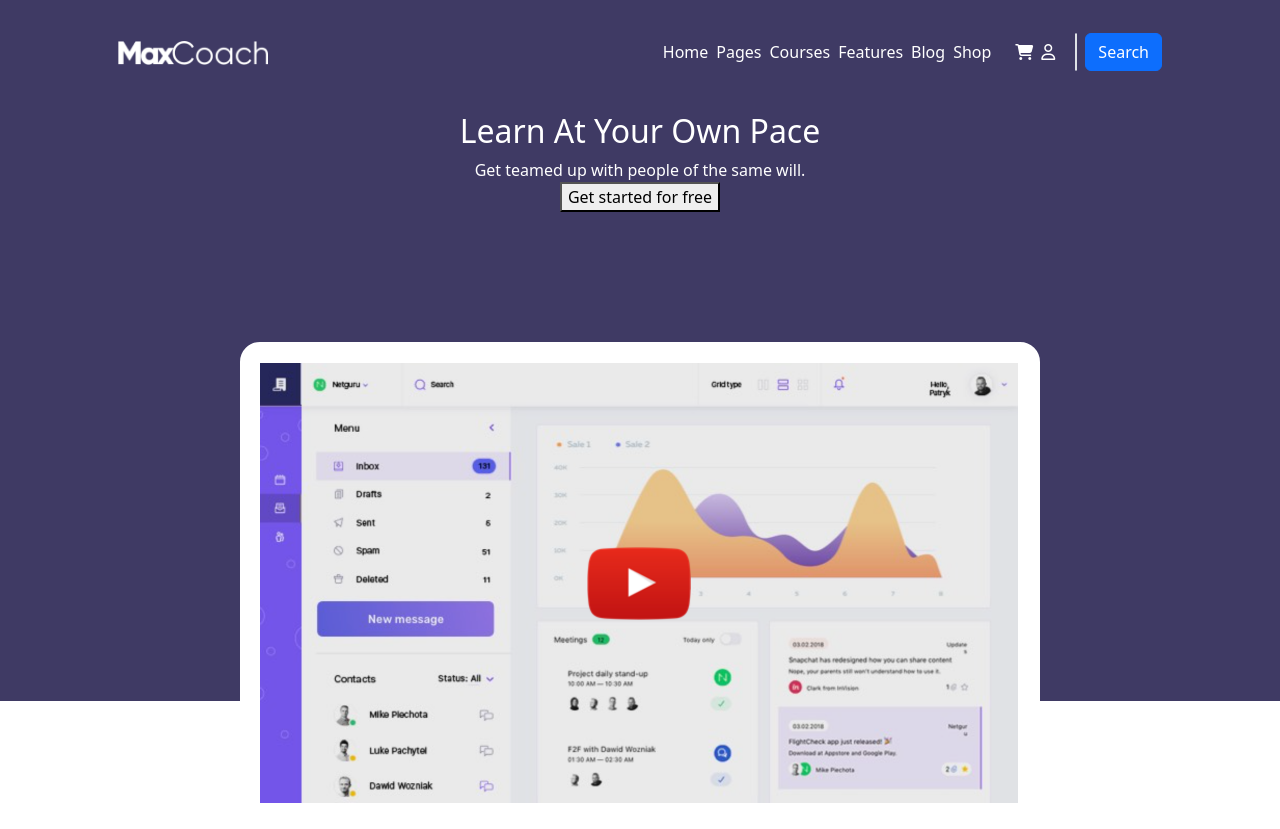
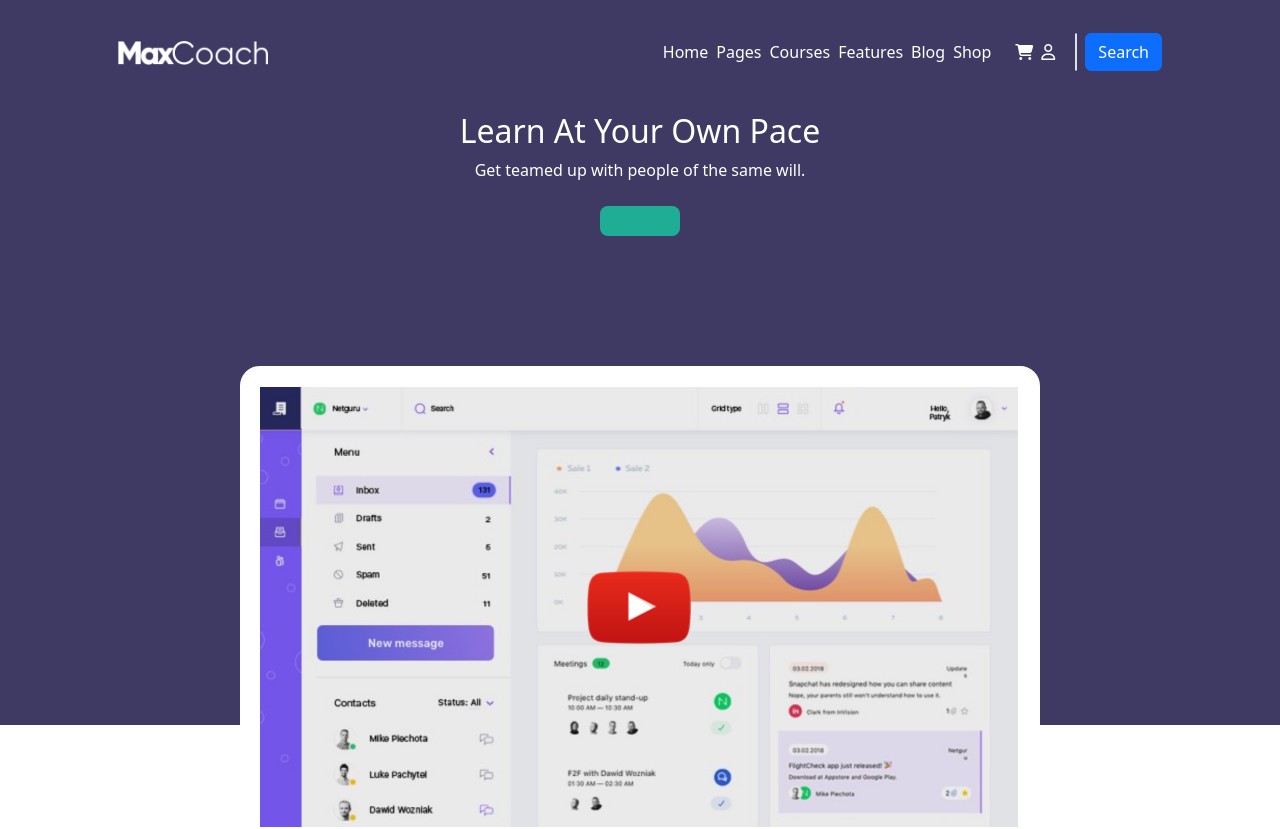
Before and after one commit to iaio998/proj-html-vuejs, a Vue app: page / in a window 1280 px wide. Shown: the top 829 px of the page. Built offline with nearby package versions, Linux system fonts and the light colour scheme.

Commit message:
Created general button component

```diff
--- /dev/null
+++ b/src/components/ButtonComponent.vue
@@ -0,0 +1,26 @@
+<template>
+  <button>{{ text }}</button>
+</template>
+
+<script>
+export default {
+  name: "ButtonComponent",
+  props: {
+    text: String,
+  },
+};
+</script>
+
+<style lang="scss" scoped>
+@use "../assets/style/partials/variables" as *;
+
+button {
+  font-weight: bold;
+  color: white;
+  background-color: $color-marker;
+  border: 0;
+  box-shadow: 0;
+  padding: 15px 40px;
+  border-radius: 8px;
+}
+</style>
--- a/src/components/header/HeaderComponent.vue
+++ b/src/components/header/HeaderComponent.vue
@@ -6,7 +6,7 @@
     <div class="jumbotron container text-center py-2">
       <h2 class="fs-2">Learn At Your Own Pace</h2>
       <p class="m-0">Get teamed up with people of the same will.</p>
-      <button>Get started for free</button>
+      <ButtonComponent class="mt-4" />
       <div class="img-cont d-flex">
         <img src="/images-2/video-screen.png" alt="" />
       </div>
@@ -16,11 +16,13 @@
 
 <script>
 import NavbarComponent from "./partials/NavbarComponent.vue";
+import ButtonComponent from "../ButtonComponent.vue";
 
 export default {
   name: "HeaderComponent",
   components: {
     NavbarComponent,
+    ButtonComponent,
   },
 };
 </script>
```
